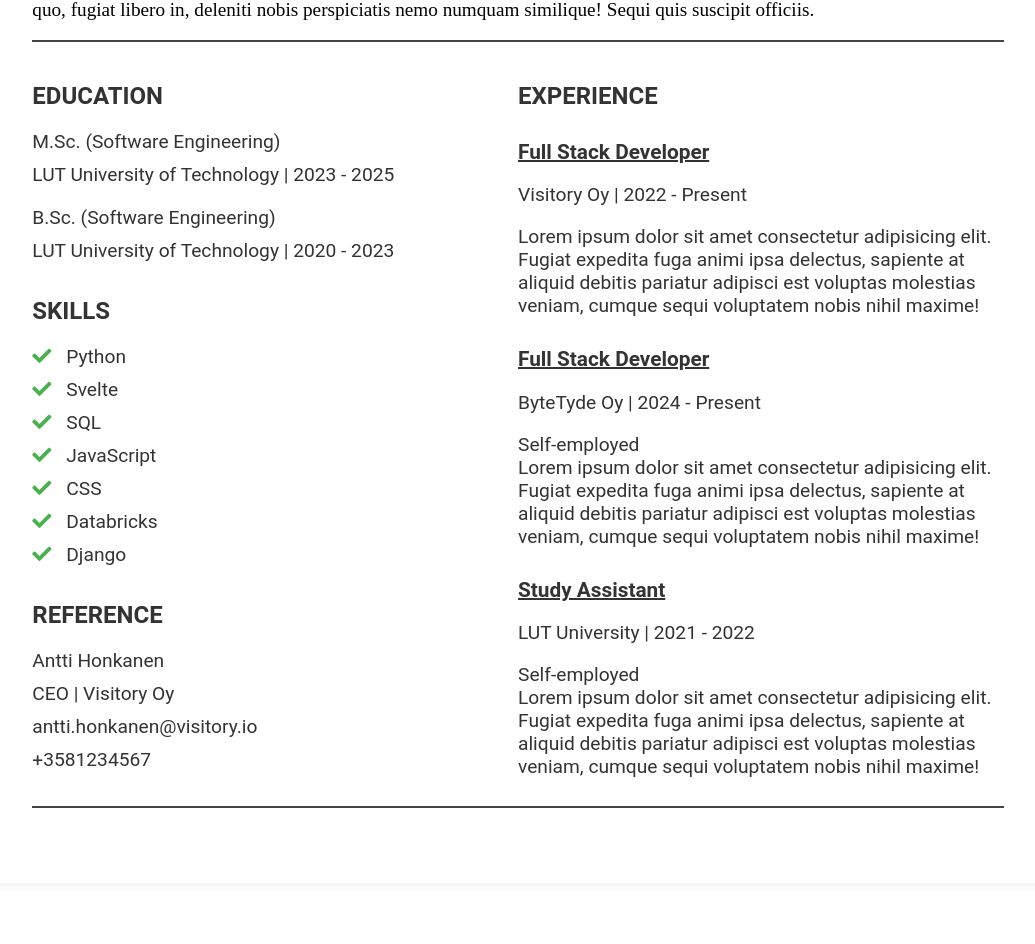
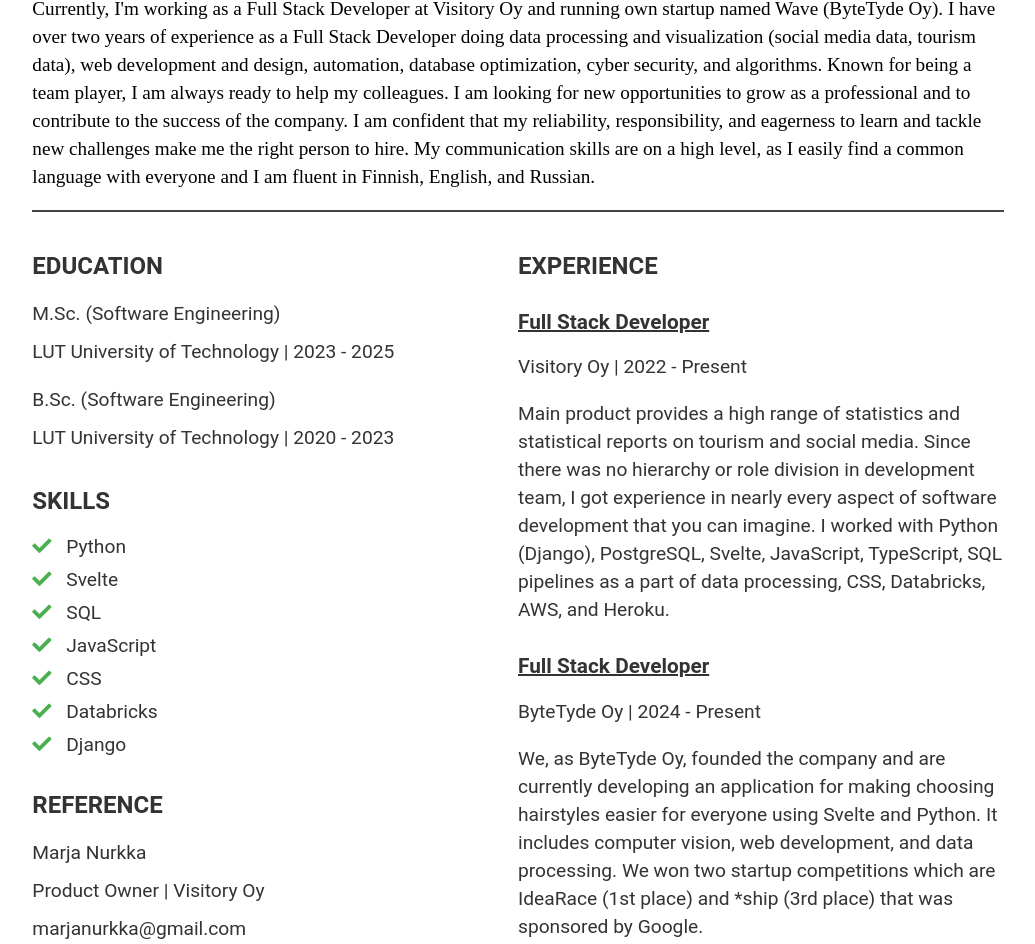
Before and after one commit to Lionbull/georgy-cv, a SvelteKit app: page /classic_cv in a window 1280 px wide. Shown: the part 548-1492 px from the top of the page, without its empty margins (130-1165 px from the left). Before the commit the page ends 1459 px from the top, so only its background shows below. Built offline with nearby package versions, Linux system fonts and the light colour scheme.

Commit message:
Fill classic CV with proper content

```diff
--- a/src/routes/classic_cv/+page.svelte
+++ b/src/routes/classic_cv/+page.svelte
@@ -37,10 +37,12 @@
     <section class="career-overview">
         <h2>CAREER OVERVIEW</h2>
         <p>
-        Lorem ipsum dolor, sit amet consectetur adipisicing elit. Consequatur
-        expedita voluptate nulla magnam dolorum eos nihil quo, fugiat libero in,
-        deleniti nobis perspiciatis nemo numquam similique! Sequi quis suscipit
-        officiis.
+        Currently, I'm working as a Full Stack Developer at Visitory Oy and running own startup named Wave (ByteTyde Oy).
+        I have over two years of experience as a Full Stack Developer doing data processing and visualization (social media data, tourism data), web development and design, automation, database optimization, cyber security, and algorithms.
+        Known for being a team player, I am always ready to help my colleagues.
+        I am looking for new opportunities to grow as a professional and to contribute to the success of the company.
+        I am confident that my reliability, responsibility, and eagerness to learn and tackle new challenges make me the right person to hire.
+        My communication skills are on a high level, as I easily find a common language with everyone and I am fluent in Finnish, English, and Russian.
         </p>
     </section>
 
@@ -75,27 +77,36 @@
             </div>
             <div class="subsection">
                 <h2>REFERENCE</h2>
+
+                <div class="tight-text">
+                    <p>Marja Nurkka</p>
+                    <p>Product Owner | Visitory Oy</p>
+                    <p>marjanurkka@gmail.com</p>
+                    <p>+358405598053</p>
+                </div>
+
                 <div class="tight-text">
                     <p>Antti Honkanen</p>
                     <p>CEO | Visitory Oy</p>
                     <p>antti.honkanen@visitory.io</p>
-                    <p>+3581234567</p>
+                    <p>+358123456789</p>
                 </div>
+
             </div>
         </div>
         <div class="right-content">
             <h2>EXPERIENCE</h2>
             <h3>Full Stack Developer</h3>
             <p>Visitory Oy | 2022 - Present</p>
-            <p>Lorem ipsum dolor sit amet consectetur adipisicing elit. Fugiat expedita fuga animi ipsa delectus, sapiente at aliquid debitis pariatur adipisci est voluptas molestias veniam, cumque sequi voluptatem nobis nihil maxime!</p>
+            <p>Main product provides a high range of statistics and statistical reports on tourism and social media. Since there was no hierarchy or role division in development team, I got experience in nearly every aspect of software development that you can imagine. I worked with Python (Django), PostgreSQL, Svelte, JavaScript, TypeScript, SQL pipelines as a part of data processing, CSS, Databricks, AWS, and Heroku.</p>
 
             <h3>Full Stack Developer</h3>
             <p>ByteTyde Oy | 2024 - Present</p>
-            <p>Self-employed<br>Lorem ipsum dolor sit amet consectetur adipisicing elit. Fugiat expedita fuga animi ipsa delectus, sapiente at aliquid debitis pariatur adipisci est voluptas molestias veniam, cumque sequi voluptatem nobis nihil maxime!</p>
+            <p>We, as ByteTyde Oy, founded the company and are currently developing an application for making choosing hairstyles easier for everyone using Svelte and Python. It includes computer vision, web development, and data processing. We won two startup competitions which are IdeaRace (1st place) and *ship (3rd place) that was sponsored by Google.</p>
 
             <h3>Study Assistant</h3>
             <p>LUT University | 2021 - 2022</p>
-            <p>Self-employed<br>Lorem ipsum dolor sit amet consectetur adipisicing elit. Fugiat expedita fuga animi ipsa delectus, sapiente at aliquid debitis pariatur adipisci est voluptas molestias veniam, cumque sequi voluptatem nobis nihil maxime!</p>
+            <p>Assisting students in "Basics of Software Development"-named university course. My responsibilities included keeping practice sessions (helping with assignments and projects) and grading deliverables afterwards.</p>
         </div>
     </body>
     </div>
@@ -230,6 +241,7 @@
 
   p {
     font-size: 1.2rem;
+    line-height: 1.75rem;
   }
 
   .tight-text {
```
